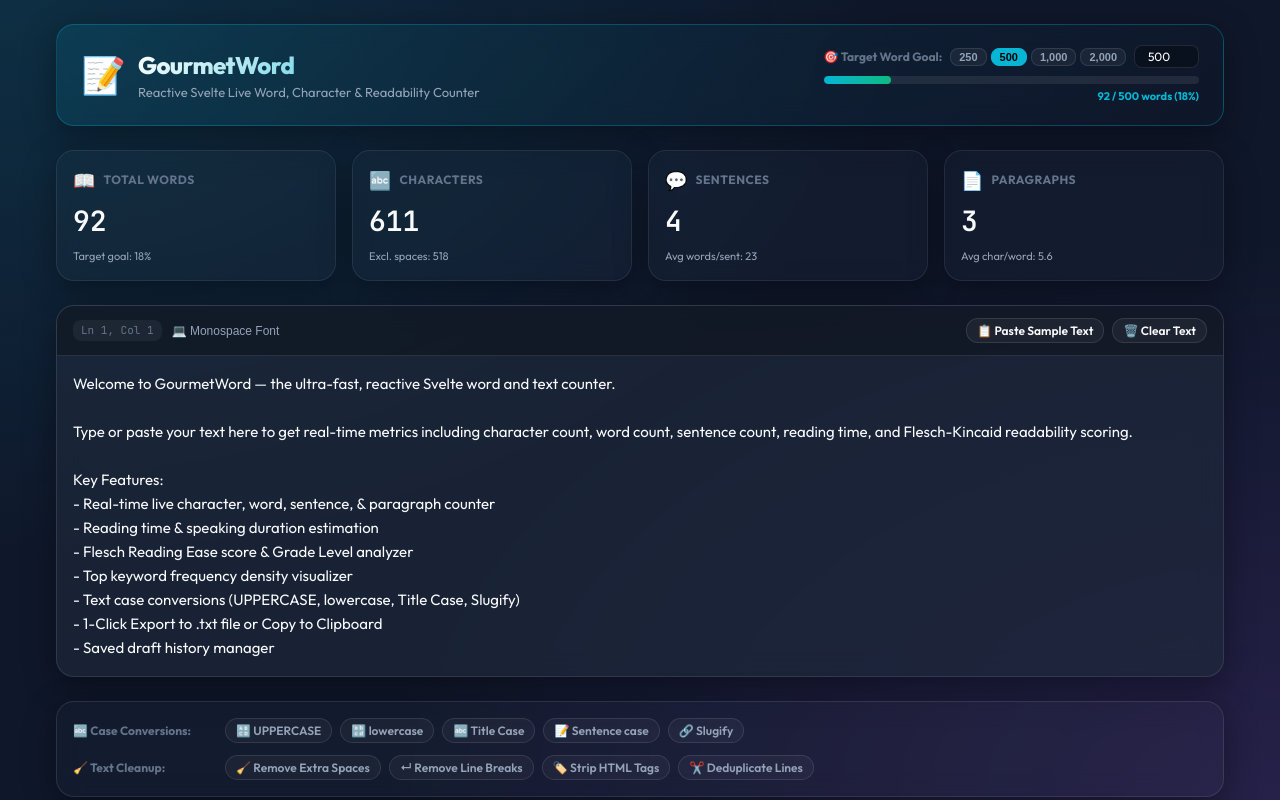
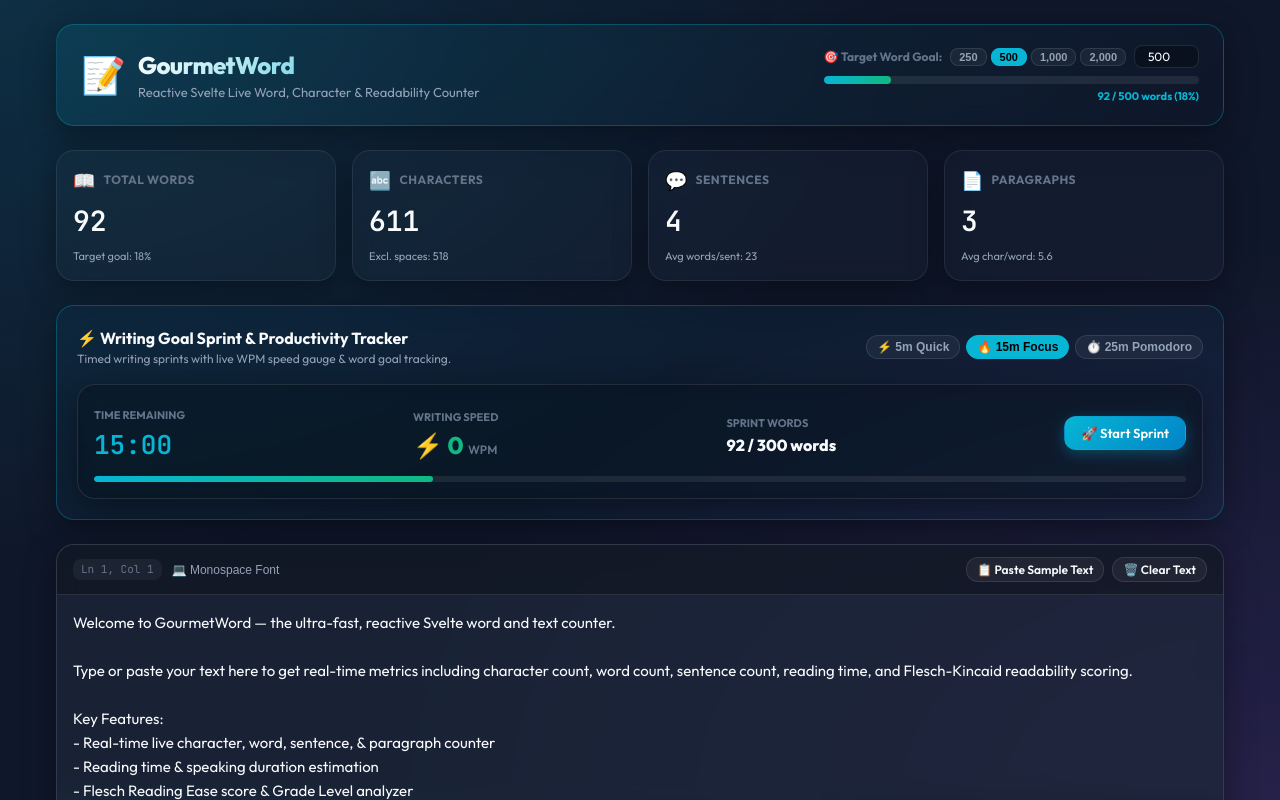
Before and after one commit to breakingthebot/word-counter-build42, a Svelte app: page / in a window 1280 px wide. Shown: the top 800 px of the page. Built offline with nearby package versions, Linux system fonts and the light colour scheme.

Commit message:
Build 42 Iteration 2 - Add Writing Goal Timer & Productivity Sprint Tracker

```diff
--- a/src/App.svelte
+++ b/src/App.svelte
@@ -6,6 +6,7 @@
 <script lang="ts">
   import Header from './components/Header.svelte';
   import MetricsOverview from './components/MetricsOverview.svelte';
+  import WritingSprintTimer from './components/WritingSprintTimer.svelte';
   import TextEditor from './components/TextEditor.svelte';
   import TextToolsBar from './components/TextToolsBar.svelte';
   import ReadabilityScore from './components/ReadabilityScore.svelte';
@@ -17,6 +18,8 @@
   <Header />
 
   <MetricsOverview />
+
+  <WritingSprintTimer />
 
   <TextEditor />
 
--- /dev/null
+++ b/src/components/WritingSprintTimer.svelte
@@ -0,0 +1,258 @@
+<!-- src/components/WritingSprintTimer.svelte -->
+<!-- Writing Goal Timer & Productivity Sprint Tracker component. -->
+<!-- Connects to: src/services/sprintTimerService.ts, src/stores/textStore.ts -->
+<!-- Created: 2026-07-25 -->
+
+<script lang="ts">
+  import { onDestroy } from 'svelte';
+  import { metrics } from '../stores/textStore';
+  import { calculateSprintWpm, formatTimerSeconds, calculateSprintProgress } from '../services/sprintTimerService';
+
+  let selectedDuration = 15; // default 15 mins
+  let targetWordsGoal = 300;
+  let isActive = false;
+  let isPaused = false;
+  let secondsRemaining = selectedDuration * 60;
+  let secondsElapsed = 0;
+  let initialWordCount = 0;
+  let timerInterval: any = null;
+  let isCompleted = false;
+
+  $: wordsWritten = Math.max(0, $metrics.wordCount - initialWordCount);
+  $: currentWpm = calculateSprintWpm(wordsWritten, secondsElapsed);
+  $: progressPercent = calculateSprintProgress(wordsWritten, targetWordsGoal);
+
+  function startSprint() {
+    isActive = true;
+    isPaused = false;
+    isCompleted = false;
+    initialWordCount = $metrics.wordCount;
+    secondsElapsed = 0;
+    secondsRemaining = selectedDuration * 60;
+
+    clearInterval(timerInterval);
+    timerInterval = setInterval(() => {
+      if (!isPaused && secondsRemaining > 0) {
+        secondsRemaining--;
+        secondsElapsed++;
+        if (secondsRemaining === 0) {
+          completeSprint();
+        }
+      }
+    }, 1000);
+  }
+
+  function pauseSprint() {
+    isPaused = true;
+  }
+
+  function resumeSprint() {
+    isPaused = false;
+  }
+
+  function resetSprint() {
+    clearInterval(timerInterval);
+    isActive = false;
+    isPaused = false;
+    isCompleted = false;
+    secondsRemaining = selectedDuration * 60;
+    secondsElapsed = 0;
+  }
+
+  function completeSprint() {
+    clearInterval(timerInterval);
+    isActive = false;
+    isCompleted = true;
+  }
+
+  function selectPreset(mins: number, words: number) {
+    selectedDuration = mins;
+    targetWordsGoal = words;
+    secondsRemaining = mins * 60;
+  }
+
+  onDestroy(() => {
+    clearInterval(timerInterval);
+  });
+</script>
+
+<div class="sprint-container card">
+  <div class="sprint-header">
+    <div>
+      <h4>⚡ Writing Goal Sprint & Productivity Tracker</h4>
+      <p class="subtitle">Timed writing sprints with live WPM speed gauge & word goal tracking.</p>
+    </div>
+
+    <!-- Duration Preset Selector -->
+    {#if !isActive}
+      <div class="preset-group">
+        <button on:click={() => selectPreset(5, 100)} class="preset-pill" class:active={selectedDuration === 5}>⚡ 5m Quick</button>
+        <button on:click={() => selectPreset(15, 300)} class="preset-pill" class:active={selectedDuration === 15}>🔥 15m Focus</button>
+        <button on:click={() => selectPreset(25, 500)} class="preset-pill" class:active={selectedDuration === 25}>⏱️ 25m Pomodoro</button>
+      </div>
+    {/if}
+  </div>
+
+  <!-- Active Sprint Dashboard -->
+  <div class="sprint-dashboard card">
+    <div class="dash-row">
+      <!-- Countdown Clock -->
+      <div class="timer-box">
+        <span class="timer-lbl">Time Remaining</span>
+        <div class="timer-display">{formatTimerSeconds(secondsRemaining)}</div>
+      </div>
+
+      <!-- Live Speedometer -->
+      <div class="wpm-box">
+        <span class="wpm-lbl">Writing Speed</span>
+        <div class="wpm-display">⚡ {currentWpm} <span class="unit">WPM</span></div>
+      </div>
+
+      <!-- Words Progress -->
+      <div class="progress-box">
+        <span class="p-lbl">Sprint Words</span>
+        <div class="p-val">{wordsWritten} / {targetWordsGoal} words</div>
+      </div>
+
+      <!-- Controls -->
+      <div class="controls-box">
+        {#if !isActive}
+          <button on:click={startSprint} class="btn btn-primary">🚀 Start Sprint</button>
+        {:else if isPaused}
+          <button on:click={resumeSprint} class="btn btn-primary">▶️ Resume</button>
+          <button on:click={resetSprint} class="btn btn-secondary">🔄 Reset</button>
+        {:else}
+          <button on:click={pauseSprint} class="btn btn-secondary">⏸️ Pause</button>
+          <button on:click={resetSprint} class="btn btn-secondary">🔄 Reset</button>
+        {/if}
+      </div>
+    </div>
+
+    <!-- Progress Bar -->
+    <div class="sprint-bar-bg">
+      <div class="sprint-bar-fill" style="width: {progressPercent}%;"></div>
+    </div>
+  </div>
+
+  <!-- Sprint Completion Celebration Modal -->
+  {#if isCompleted}
+    <div class="celebration-box card fade-in">
+      🎉 <strong>Sprint Completed!</strong> You wrote <strong>{wordsWritten} words</strong> in {selectedDuration} minutes at an average speed of <strong>{currentWpm} WPM</strong>!
+    </div>
+  {/if}
+</div>
+
+<style>
+  .sprint-container {
+    padding: 20px;
+    display: flex;
+    flex-direction: column;
+    gap: 16px;
+    background: rgba(6, 182, 212, 0.04);
+    border-color: rgba(6, 182, 212, 0.3);
+  }
+
+  .sprint-header {
+    display: flex;
+    justify-content: space-between;
+    align-items: center;
+    flex-wrap: wrap;
+    gap: 12px;
+  }
+
+  .sprint-header h4 { font-size: 16px; color: var(--text-primary); }
+  .subtitle { font-size: 12px; color: var(--text-secondary); }
+
+  .preset-group {
+    display: flex;
+    gap: 6px;
+  }
+
+  .preset-pill {
+    background: rgba(255, 255, 255, 0.05);
+    border: 1px solid var(--border-color);
+    color: var(--text-secondary);
+    padding: 4px 10px;
+    border-radius: 16px;
+    font-size: 12px;
+    font-weight: 700;
+    cursor: pointer;
+  }
+
+  .preset-pill.active {
+    background: var(--accent-cyan);
+    color: #000;
+    border-color: var(--accent-cyan);
+  }
+
+  .sprint-dashboard {
+    padding: 16px;
+    background: rgba(0, 0, 0, 0.3);
+    display: flex;
+    flex-direction: column;
+    gap: 12px;
+  }
+
+  .dash-row {
+    display: flex;
+    justify-content: space-between;
+    align-items: center;
+    flex-wrap: wrap;
+    gap: 16px;
+  }
+
+  .timer-lbl, .wpm-lbl, .p-lbl {
+    font-size: 11px;
+    color: var(--text-muted);
+    font-weight: 700;
+    text-transform: uppercase;
+  }
+
+  .timer-display {
+    font-size: 26px;
+    font-weight: 800;
+    font-family: var(--font-mono);
+    color: var(--accent-cyan);
+  }
+
+  .wpm-display {
+    font-size: 24px;
+    font-weight: 800;
+    color: var(--accent-emerald);
+  }
+
+  .unit { font-size: 12px; font-weight: 600; color: var(--text-muted); }
+
+  .p-val {
+    font-size: 16px;
+    font-weight: 800;
+    color: var(--text-primary);
+  }
+
+  .controls-box {
+    display: flex;
+    gap: 8px;
+  }
+
+  .sprint-bar-bg {
+    height: 6px;
+    background: rgba(255, 255, 255, 0.08);
+    border-radius: 3px;
+    overflow: hidden;
+  }
+
+  .sprint-bar-fill {
+    height: 100%;
+    background: linear-gradient(90deg, var(--accent-cyan), var(--accent-emerald));
+    border-radius: 3px;
+    transition: width 0.3s ease;
+  }
+
+  .celebration-box {
+    padding: 14px 18px;
+    background: linear-gradient(135deg, rgba(16, 185, 129, 0.2), rgba(15, 23, 42, 0.8));
+    border-color: var(--accent-emerald);
+    color: var(--text-primary);
+    font-size: 14px;
+  }
+</style>
--- /dev/null
+++ b/src/services/sprintTimerService.ts
@@ -0,0 +1,29 @@
+// src/services/sprintTimerService.ts
+// Writing Goal Timer & Productivity Sprint Tracker service for Build 42.
+// Connects to: src/components/WritingSprintTimer.svelte, src/stores/textStore.ts
+// Created: 2026-07-25
+
+export interface SprintSession {
+  durationMinutes: number;
+  initialWordCount: number;
+  currentWordCount: number;
+  secondsElapsed: number;
+  targetWords: number;
+}
+
+export function calculateSprintWpm(wordsWritten: number, secondsElapsed: number): number {
+  if (secondsElapsed <= 0) return 0;
+  const minutes = secondsElapsed / 60;
+  return Math.round(wordsWritten / minutes);
+}
+
+export function formatTimerSeconds(totalSeconds: number): string {
+  const mins = Math.floor(totalSeconds / 60);
+  const secs = totalSeconds % 60;
+  return `${mins.toString().padStart(2, '0')}:${secs.toString().padStart(2, '0')}`;
+}
+
+export function calculateSprintProgress(wordsWritten: number, targetWords: number): number {
+  if (targetWords <= 0) return 100;
+  return Math.min(100, Math.round((wordsWritten / targetWords) * 100));
+}
```
Also changed, not shown: 2 other files (tests, documents, lock files or other folders).
